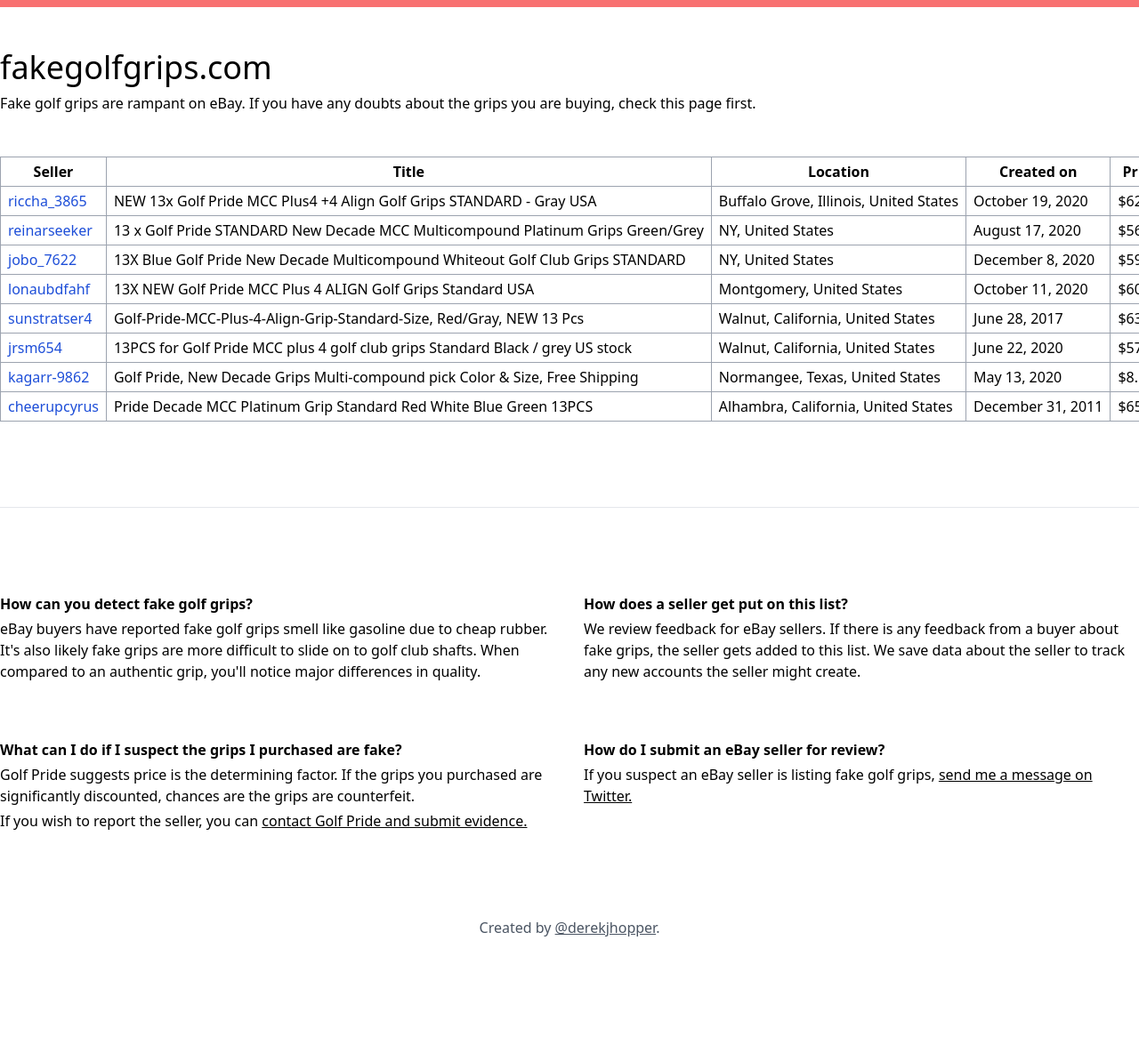
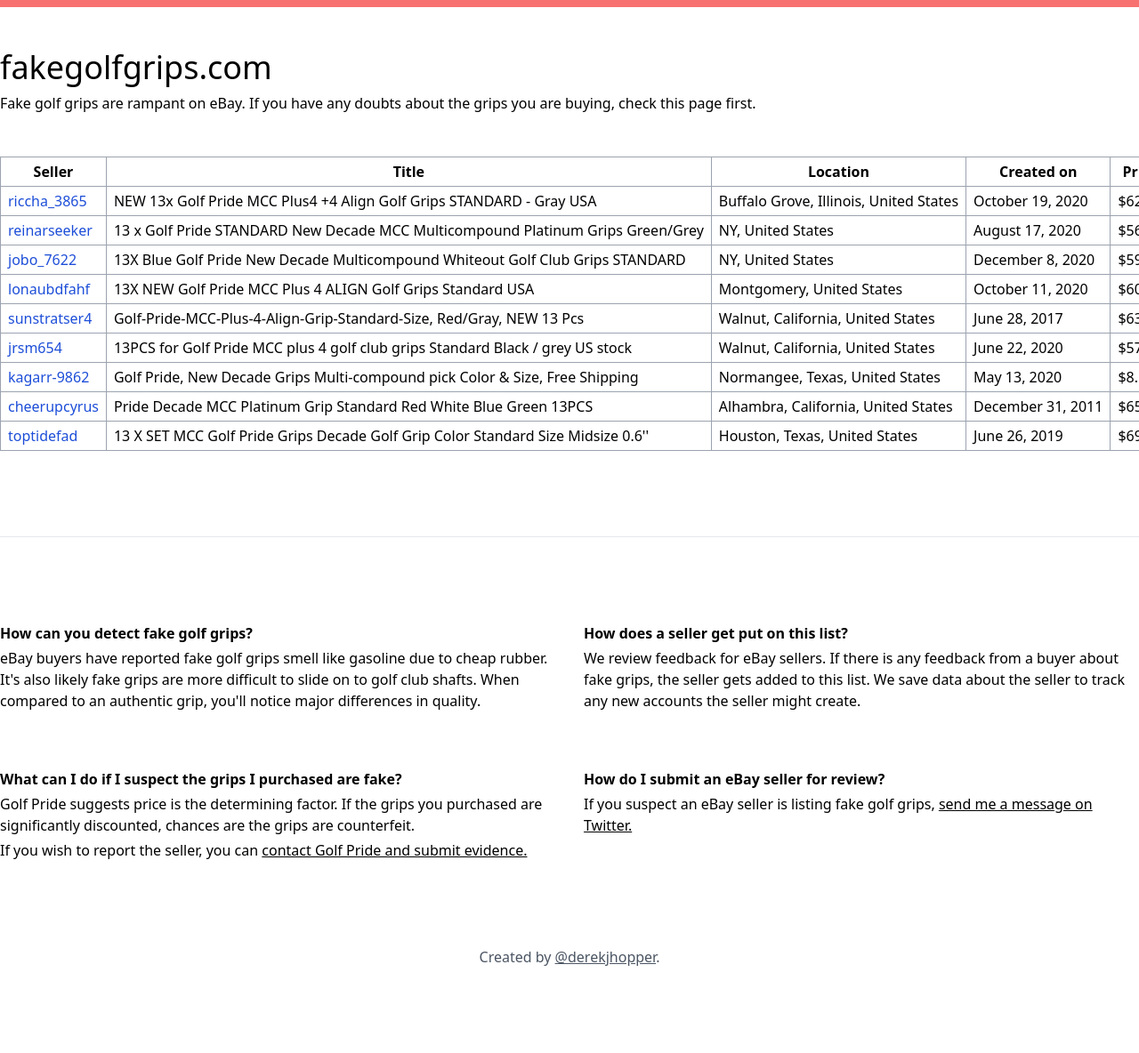
Before and after one commit to djhopper01/fakegolfgrips, a Jekyll site: the page built from docs/index.html, in a window 1280 px wide. Shown: the whole page at 89% size. Built offline with Jekyll 4.4.1, drawn with Linux system fonts in a browser that asks for light colours; comment, search, counter and statistics services are not loaded; before the commit the page ends 1151 px from its top, so only the background shows below that.

Commit message:
Adds a seller

```diff
--- a/docs/_data/sellers.yml
+++ b/docs/_data/sellers.yml
@@ -59,3 +59,10 @@
   title: Pride Decade MCC Platinum Grip Standard Red White Blue Green 13PCS
   price: $65.59
   created_on: December 31, 2011
+
+- username: toptidefad
+  profile: https://www.ebay.com/usr/toptidefad
+  location: Houston, Texas, United States
+  title: "13 X SET MCC Golf Pride Grips Decade Golf Grip Color Standard Size Midsize 0.6''"
+  price: $69.99
+  created_on: June 26, 2019
```
